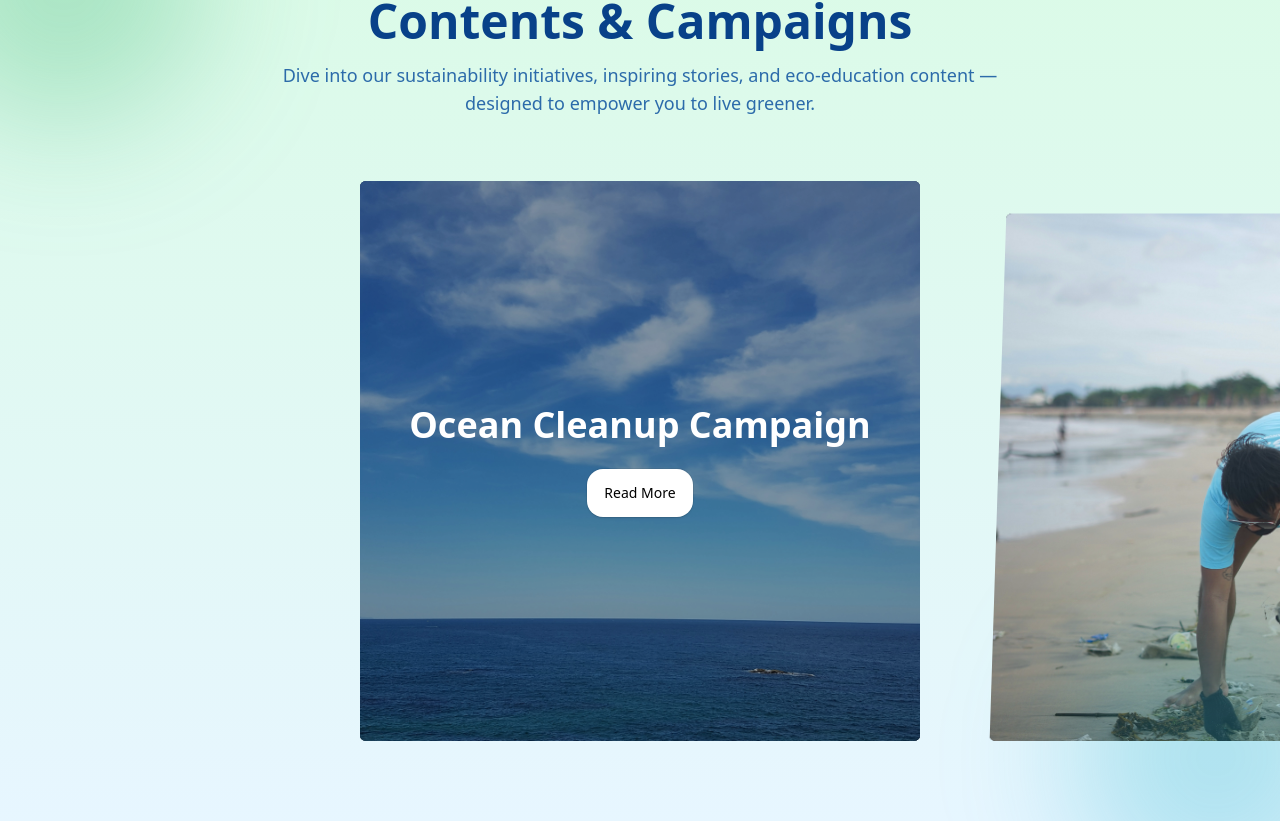
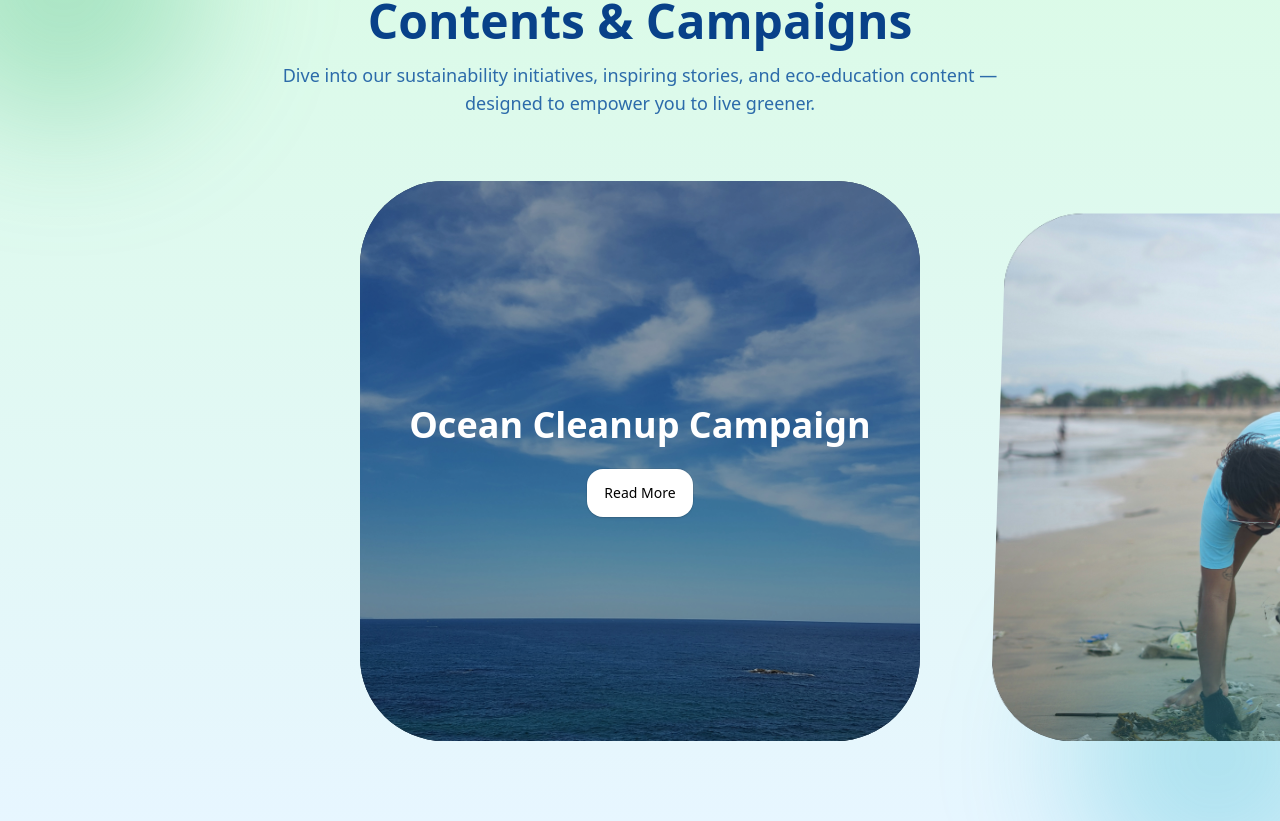
Before and after one commit to Rayeva2025/Rayeva-Website, a React (Vite) app in the folder frontend/: page / in a window 1280 px wide. Shown: the part 883-1704 px from the top of the page. Built offline with nearby package versions, Linux system fonts and the light colour scheme.

Commit message:
rounded the carousel squares

```diff
--- a/frontend/src/components/ui/Carousel.jsx
+++ b/frontend/src/components/ui/Carousel.jsx
@@ -58,7 +58,7 @@ const Slide = ({
     <div className="[perspective:1200px] [transform-style:preserve-3d]">
       <li
         ref={slideRef}
-        className="flex flex-1 flex-col items-center justify-center relative text-center text-white opacity-100 transition-all duration-300 ease-in-out w-[70vmin] h-[70vmin] mx-[4vmin] z-10 "
+        className="flex flex-1 flex-col items-center justify-center relative text-center text-white opacity-100 transition-all duration-300 ease-in-out w-[70vmin] h-[70vmin] mx-[4vmin] z-10"
         onClick={() => handleSlideClick(index)}
         onMouseMove={handleMouseMove}
         onMouseLeave={handleMouseLeave}
@@ -71,7 +71,7 @@ const Slide = ({
           transformOrigin: "bottom",
         }}>
         <div
-          className="absolute top-0 left-0 w-full h-full bg-[#1D1F2F] rounded-[1%] overflow-hidden transition-all duration-150 ease-out"
+          className="absolute top-0 left-0 w-full h-full bg-[#1D1F2F] rounded-[15%] overflow-hidden transition-all duration-150 ease-out"
           style={{
             transform:
               current === index
```
